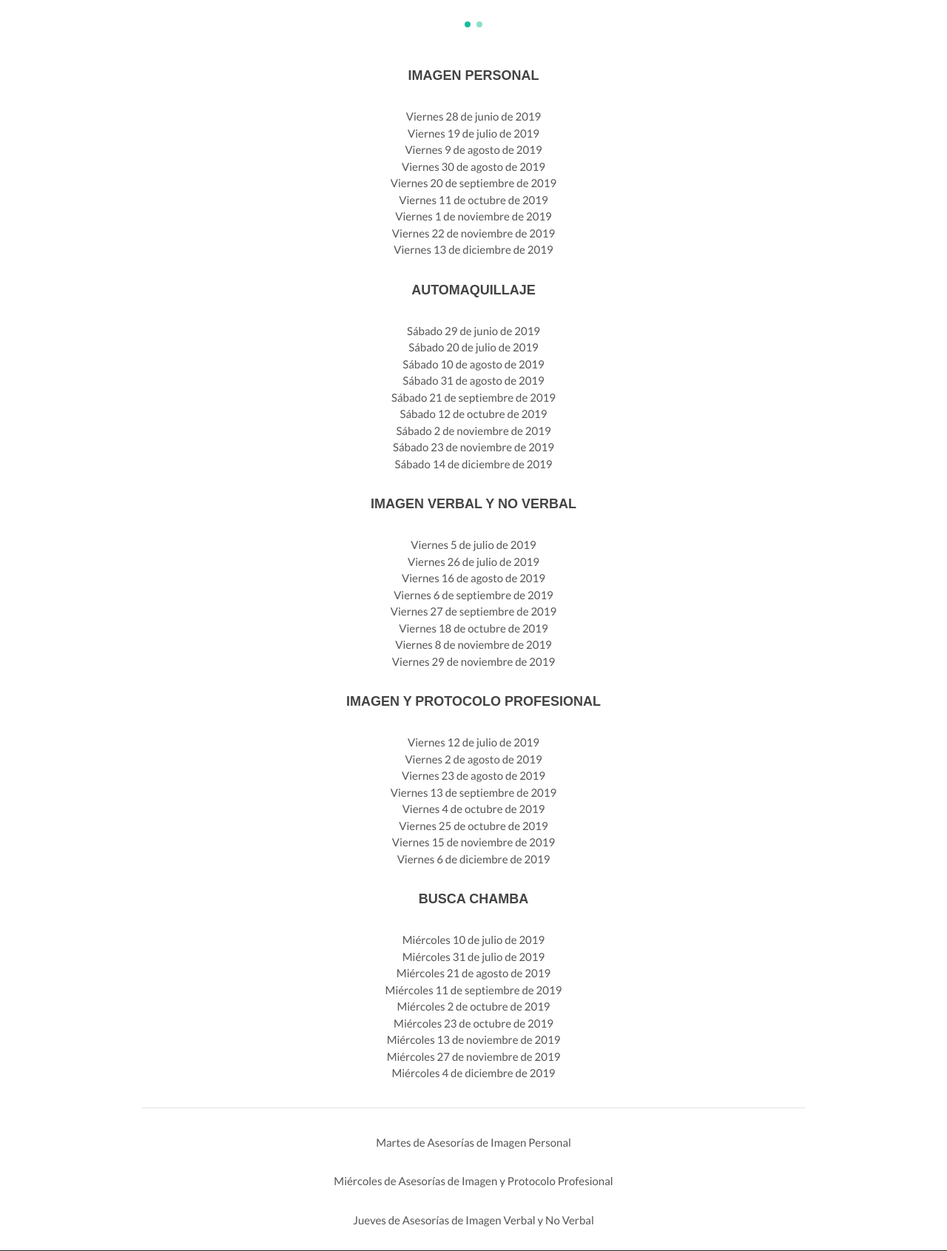
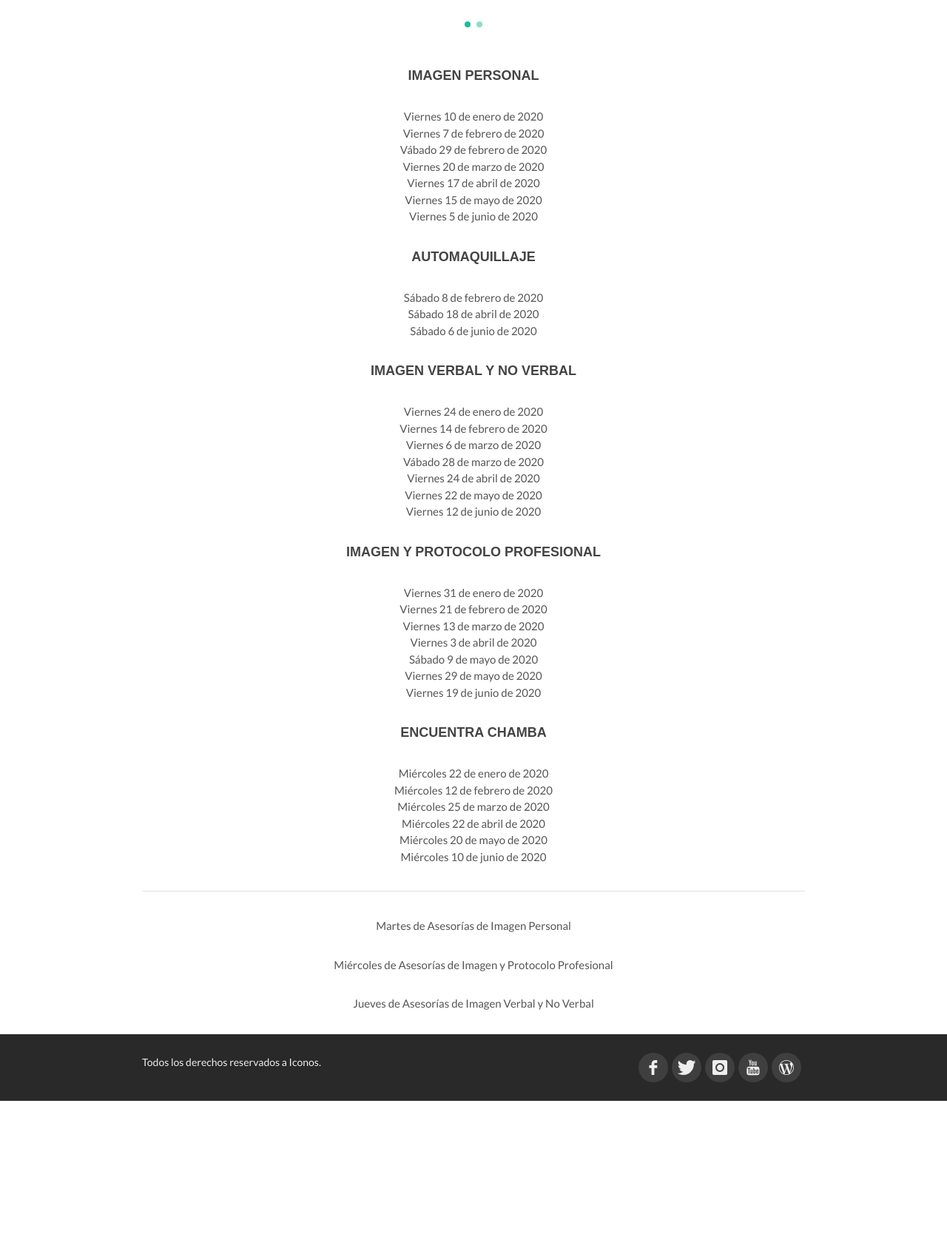
Before and after one commit to oscarslm/Consultor-a-Iconos, a WordPress theme: template proximos-talleres.php in a window 1280 px wide. Shown: the part 1264-2955 px from the top of the page at 74% size. After the commit the page ends 2752 px from the top, so only its background shows below. Run offline with PHP 8.4 and a stand-in for WordPress, Linux system fonts and the light colour scheme; the site name, menu and one post (Sample post) are stand-ins, and other content is empty; some libraries are stand-ins or nearby versions.

Commit message:
3 de marzo de 2020

```diff
--- a/proximos-talleres.php
+++ b/proximos-talleres.php
@@ -81,20 +81,54 @@
 				<div class="container">
 
 					<h4 class="center-align">IMAGEN PERSONAL</h4>
-					<p class="center-align">Viernes 28 de junio de 2019<br />
-					Viernes 19 de julio de 2019<br />Viernes 9 de agosto de 2019<br />Viernes 30 de agosto de 2019<br />Viernes 20 de septiembre de 2019<br />Viernes 11 de octubre de 2019<br />Viernes 1 de noviembre de 2019<br />Viernes 22 de noviembre de 2019<br />Viernes 13 de diciembre de 2019</p>
+					<ul class="center-align">
+						<li>Viernes 10 de enero de 2020</li>
+						<li>Viernes 7 de febrero de 2020</li>
+						<li>Vábado 29 de febrero de 2020</li>
+						<li>Viernes 20 de marzo de 2020</li>
+						<li>Viernes 17 de abril de 2020</li>
+						<li>Viernes 15 de mayo de 2020</li>
+						<li>Viernes 5 de junio de 2020</li>
+					</ul>
 
 					<h4 class="center-align">AUTOMAQUILLAJE</h4>
-					<p class="center-align">Sábado 29 de junio de 2019<br />Sábado 20 de julio de 2019<br />Sábado 10 de agosto de 2019<br />Sábado 31 de agosto de 2019<br />Sábado 21 de septiembre de 2019<br />Sábado 12 de octubre de 2019<br />Sábado 2 de noviembre de 2019<br />Sábado 23 de noviembre de 2019<br />Sábado 14 de diciembre de 2019</p>
+					<ul class="center-align">
+						<li>Sábado 8 de febrero de 2020</li>
+						<li>Sábado 18 de abril de 2020</li>
+						<li>Sábado 6 de junio de 2020</li>
+					</ul>
 
 					<h4 class="center-align">IMAGEN VERBAL Y NO VERBAL</h4>
-					<p class="center-align">Viernes 5 de julio de 2019<br />Viernes 26 de julio de 2019<br />Viernes 16 de agosto de 2019<br />Viernes 6 de septiembre de 2019<br />Viernes 27 de septiembre de 2019<br />Viernes 18 de octubre de 2019<br />Viernes 8 de noviembre de 2019<br />Viernes 29 de noviembre de 2019</p>
+					<ul class="center-align">
+						<li>Viernes 24 de enero de 2020</li>
+						<li>Viernes 14 de febrero de 2020</li>
+						<li>Viernes 6 de marzo de 2020</li>
+						<li>Vábado 28 de marzo de 2020</li>
+						<li>Viernes 24 de abril de 2020</li>
+						<li>Viernes 22 de mayo de 2020</li>
+						<li>Viernes 12 de junio de 2020</li>
+					</ul>
 
 					<h4 class="center-align">IMAGEN Y PROTOCOLO PROFESIONAL</h4>
-					<p class="center-align">Viernes 12 de julio de 2019<br />Viernes 2 de agosto de 2019<br />Viernes 23 de agosto de 2019<br />Viernes 13 de septiembre de 2019<br />Viernes 4 de octubre de 2019<br />Viernes 25 de octubre de 2019<br />Viernes 15 de noviembre de 2019<br />Viernes 6 de diciembre de 2019</p>
+					<ul class="center-align">
+						<li>Viernes 31 de enero de 2020</li>
+						<li>Viernes 21 de febrero de 2020</li>
+						<li>Viernes 13 de marzo de 2020</li>
+						<li>Viernes 3 de abril de 2020</li>
+						<li>Sábado 9 de mayo de 2020</li>
+						<li>Viernes 29 de mayo de 2020</li>
+						<li>Viernes 19 de junio de 2020</li>
+					</ul>
 
-					<h4 class="center-align">BUSCA CHAMBA</h4>
-					<p class="center-align">Miércoles 10 de julio de 2019<br />Miércoles 31 de julio de 2019<br />Miércoles 21 de agosto de 2019<br />Miércoles 11 de septiembre de 2019<br />Miércoles 2 de octubre de 2019<br />Miércoles 23 de octubre de 2019<br />Miércoles 13 de noviembre de 2019<br />Miércoles 27 de noviembre de 2019<br />Miércoles 4 de diciembre de 2019</p>
+					<h4 class="center-align">ENCUENTRA CHAMBA</h4>
+					<ul class="center-align">
+						<li>Miércoles 22 de enero de 2020</li>
+						<li>Miércoles 12 de febrero de 2020</li>
+						<li>Miércoles 25 de marzo de 2020</li>
+						<li>Miércoles 22 de abril de 2020</li>
+						<li>Miércoles 20 de mayo de 2020</li>
+						<li>Miércoles 10 de junio de 2020</li>
+					</ul>
 
 					<div class="divider"></div>
 
```
Also changed, not shown: index.php (+9 -18 lines), images/banner-ip-13.jpg (added), images/banner-ip-22.jpg, images/banner-ip-29.jpg (added), images/banner-ip-6.jpg (added), images/banner-ip-gdl.jpg (added), images/banner-ipp-21.jpg (added), images/banner-ipp-6.jpg (added), images/banner-ivnv-14.jpg (added), images/banner-ivnv-29.jpg (added), images/banner-ivnv-6.jpg (added), images/banner_medidanueva-pp.jpg (added), 1 other file.
